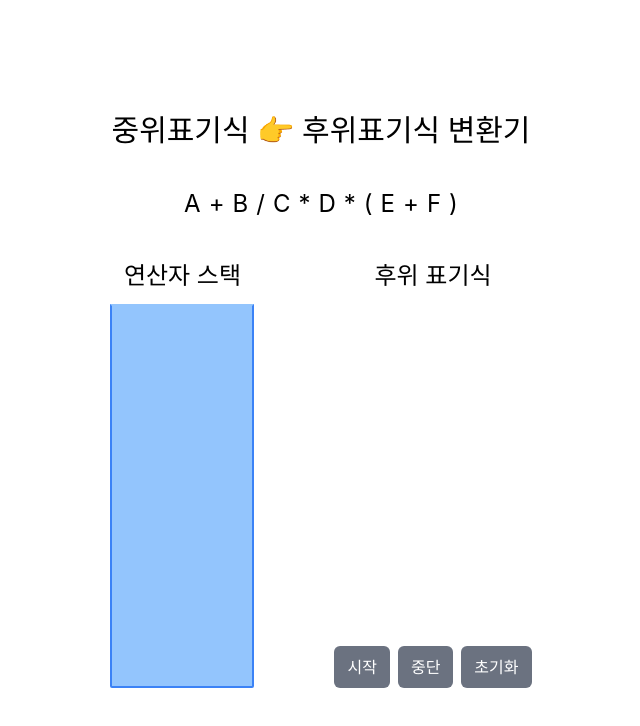
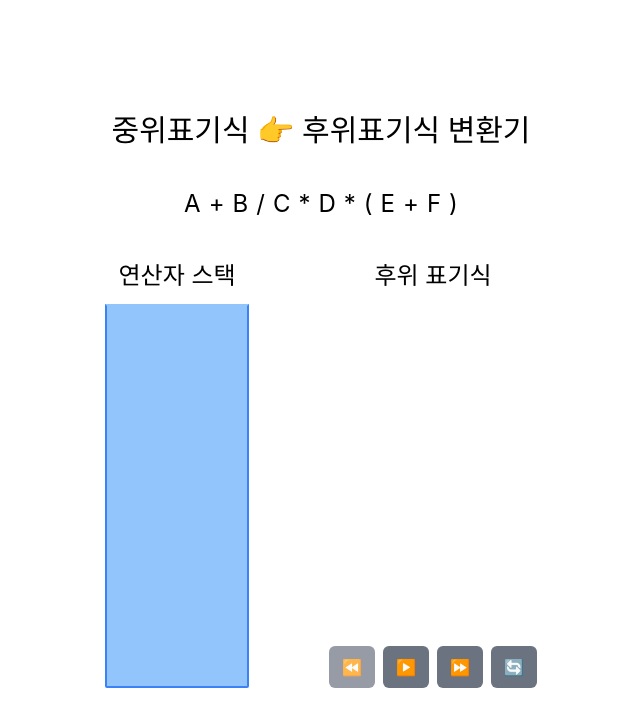
Before and after one commit to ojj1123/rpn-calculator, a React (Vite) app: page / in a window 1280 px wide. Shown: the top 726 px of the page, without its empty margins (319-959 px from the left). Built offline with nearby package versions, Linux system fonts and the light colour scheme.

Commit message:
feat: prev and next method

```diff
--- a/src/App.tsx
+++ b/src/App.tsx
@@ -7,10 +7,16 @@ const tokens = tokenize(expression);
 const result = infixToPostfix(tokens);
 
 function App() {
-  const player = usePlayer({ initialStep: 0, endStep: result.length - 1, interval: 500 });
-  const exp = result[player.step].exp;
-  const operatorStack = result[player.step].operatorStack;
-  const postfix = result[player.step].postfix.join(" ");
+  const { state, ...playerMethod } = usePlayer({
+    initialStep: 0,
+    endStep: result.length - 1,
+    interval: 500,
+  });
+  const { step, status, isFirst, isLast } = state;
+  const exp = result[step].exp;
+  const operatorStack = result[step].operatorStack;
+  const postfix = result[step].postfix.join(" ");
+  const isRunning = status === "running";
 
   return (
     <main className="flex h-full flex-col items-center justify-center gap-10">
@@ -39,25 +45,35 @@ function App() {
           </div>
           <div className="flex gap-2">
             <button
-              className="cursor-pointer rounded-md border border-transparent bg-gray-500 px-3 py-2 text-white transition-[border-color] hover:border-gray-900 "
+              className="cursor-pointer rounded-md border border-transparent bg-gray-500 px-3 py-2 text-white transition-[border-color] hover:border-gray-900 disabled:cursor-not-allowed disabled:opacity-70"
               type="button"
-              onClick={() => player.start()}
+              disabled={isFirst}
+              onClick={playerMethod.prev}
             >
-              시작
+              ⏪️
+            </button>
+            <button
+              className="cursor-pointer rounded-md border border-transparent bg-gray-500 px-3 py-2 text-white transition-[border-color] hover:border-gray-900 disabled:cursor-not-allowed disabled:opacity-70"
+              type="button"
+              disabled={isLast}
+              onClick={isRunning ? playerMethod.pause : playerMethod.start}
+            >
+              {isRunning ? "⏸️" : "▶️"}
+            </button>
+            <button
+              className="cursor-pointer rounded-md border border-transparent bg-gray-500 px-3 py-2 text-white transition-[border-color] hover:border-gray-900 disabled:cursor-not-allowed disabled:opacity-70"
+              type="button"
+              disabled={isLast}
+              onClick={playerMethod.next}
+            >
+              ⏩️
             </button>
             <button
               className="cursor-pointer rounded-md border border-transparent bg-gray-500 px-3 py-2 text-white transition-[border-color] hover:border-gray-900 "
               type="button"
-              onClick={() => player.pause()}
+              onClick={() => playerMethod.reset()}
             >
-              중단
-            </button>
-            <button
-              className="cursor-pointer rounded-md border border-transparent bg-gray-500 px-3 py-2 text-white transition-[border-color] hover:border-gray-900 "
-              type="button"
-              onClick={() => player.reset()}
-            >
-              초기화
+              🔄
             </button>
           </div>
         </div>
--- a/src/hooks/use-player.ts
+++ b/src/hooks/use-player.ts
@@ -1,16 +1,18 @@
 import { useEffect, useReducer } from "react";
 
-type State = { status: "init" | "running" | "pause" | "end"; step: number };
+type State = { status: "running" | "pause"; step: number };
 type Action =
   | { type: "START" }
   | { type: "PAUSE" }
   | { type: "RESET"; payload: { initialStep: number } }
   | { type: "END" }
-  | { type: "INCREMENTAL" };
+  | { type: "INCREMENTAL"; payload: { endStep: number } }
+  | { type: "DECREMENTAL"; payload: { initialStep: number } };
 
 export function usePlayer({ initialStep = 0, endStep = 0, interval = 500 }) {
-  const [state, dispatch] = useReducer(reducer, { status: "init", step: initialStep });
-  const { status, step } = state;
+  const [{ status, step }, dispatch] = useReducer(reducer, { status: "pause", step: initialStep });
+  const isFirst = step === initialStep;
+  const isLast = step === endStep;
 
   const start = () => {
     dispatch({ type: "START" });
@@ -24,18 +26,20 @@ export function usePlayer({ initialStep = 0, endStep = 0, interval = 500 }) {
     dispatch({ type: "RESET", payload: { initialStep } });
   };
 
-  useEffect(() => {
-    if (step >= endStep) {
-      dispatch({ type: "END" });
-    }
-  }, [step, endStep]);
+  const prev = () => {
+    dispatch({ type: "DECREMENTAL", payload: { initialStep } });
+  };
+
+  const next = () => {
+    dispatch({ type: "INCREMENTAL", payload: { endStep } });
+  };
 
   useEffect(() => {
     let intervalId: number | null = null;
 
     if (status === "running") {
       intervalId = setInterval(() => {
-        dispatch({ type: "INCREMENTAL" });
+        dispatch({ type: "INCREMENTAL", payload: { endStep } });
       }, interval);
     } else {
       if (intervalId) {
@@ -47,16 +51,23 @@ export function usePlayer({ initialStep = 0, endStep = 0, interval = 500 }) {
         clearInterval(intervalId);
       }
     };
-  }, [status, interval]);
+  }, [status, interval, endStep]);
 
-  return { status, step, start, pause, reset };
+  const state = {
+    step,
+    status,
+    isFirst,
+    isLast,
+  };
+
+  return { state, start, pause, reset, prev, next };
 }
 
 function reducer(state: State, action: Action): State {
   const { status } = state;
   switch (action.type) {
     case "START": {
-      if (status === "init" || status === "pause") {
+      if (status === "pause") {
         return { ...state, status: "running" };
       }
       break;
@@ -68,21 +79,22 @@ function reducer(state: State, action: Action): State {
       break;
     }
     case "RESET": {
-      if (status !== "init") {
-        return { status: "init", step: action.payload.initialStep };
-      }
-      break;
+      return { status: "pause", step: action.payload.initialStep };
     }
     case "END": {
-      if (status === "pause" || status === "running") {
-        return { ...state, status: "end" };
-      }
-      break;
+      return { ...state, status: "pause" };
     }
     case "INCREMENTAL": {
-      if (status === "running") {
-        return { ...state, step: state.step + 1 };
+      if (state.step === action.payload.endStep) {
+        return { ...state, status: "pause" };
       }
+      return { ...state, step: state.step + 1 };
+    }
+    case "DECREMENTAL": {
+      if (state.step === action.payload.initialStep) {
+        return { ...state, status: "running" };
+      }
+      return { ...state, step: state.step - 1 };
     }
   }
   return state;
```
